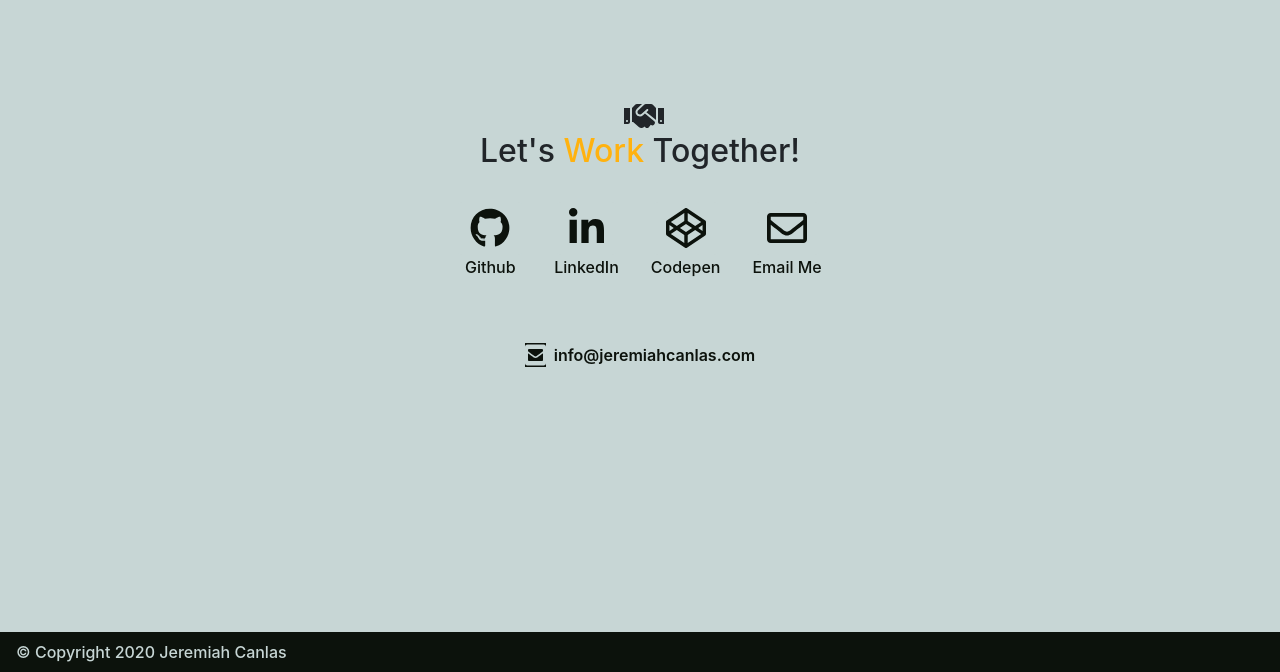
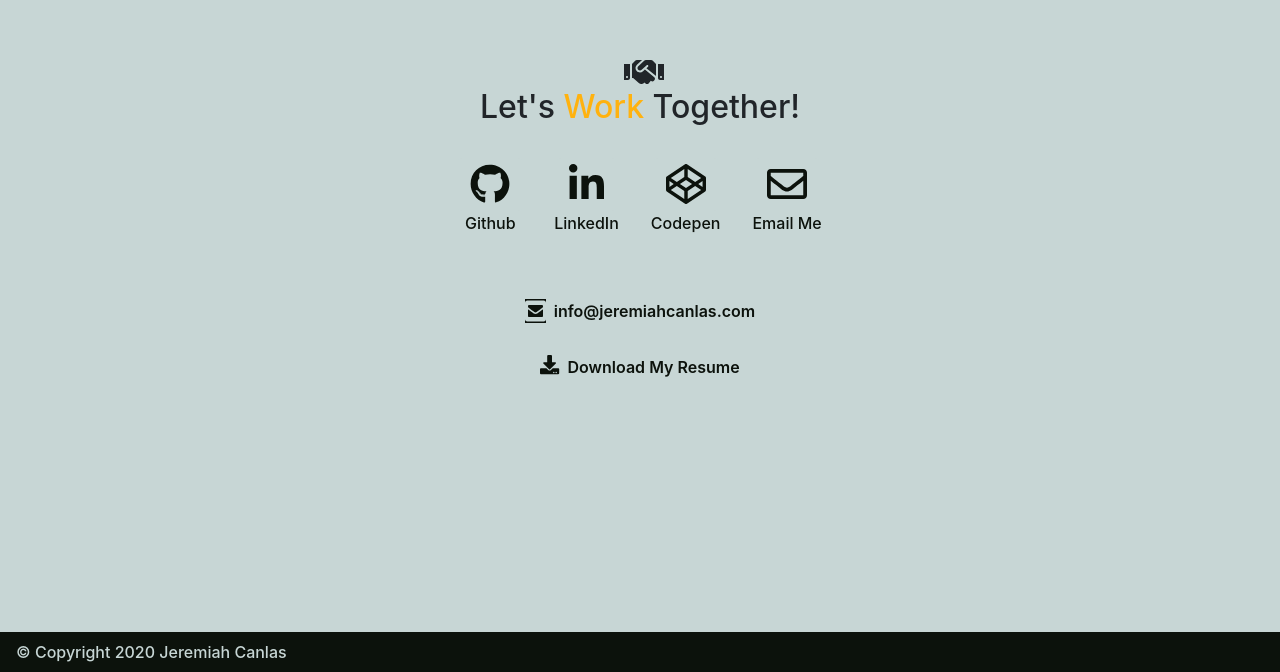
Before and after one commit to jeremiahcanlas/revised-portfolio, a React (Create React App) app: page / in a window 1280 px wide. Shown: the part 1768-2440 px from the top of the page. Built offline with nearby package versions, Linux system fonts and the light colour scheme.

Commit message:
added link to download resume

```diff
--- a/src/compos/contact.js
+++ b/src/compos/contact.js
@@ -3,7 +3,7 @@ import {Button} from 'react-bootstrap'
 import { FontAwesomeIcon } from "@fortawesome/react-fontawesome";
 import { faGithub,faLinkedinIn,faCodepen } from '@fortawesome/free-brands-svg-icons'
 import {faEnvelope} from "@fortawesome/free-regular-svg-icons";
-import {faHandshake,faEnvelopeSquare} from "@fortawesome/free-solid-svg-icons";
+import {faHandshake,faEnvelopeSquare, faDownload} from "@fortawesome/free-solid-svg-icons";
 
 
 
@@ -42,8 +42,14 @@ function Contact() {
               </div>
             </div>
             <div className='contact-footer'>
+              <div className='contact-footer-item'>
                 <FontAwesomeIcon icon={faEnvelopeSquare}/>
                 <a href='mailto:info@jeremiahcanlas.com' rel="noreferrer" target='_blank'>info@jeremiahcanlas.com</a>
+              </div>
+              <div className='contact-footer-item resume'>
+                  <FontAwesomeIcon icon={faDownload}/>
+                  <a href='resources/Resume.pdf' download>Download My Resume</a>
+              </div>
             </div>
         </div>
     )
--- a/src/compos/modal.js
+++ b/src/compos/modal.js
@@ -1,7 +1,7 @@
 import React,{useState} from 'react'
 import {Modal,Button} from 'react-bootstrap'
 import { FontAwesomeIcon } from "@fortawesome/react-fontawesome";
-import {faAddressCard,faMugHot,faArrowCircleLeft,faEnvelopeSquare} from "@fortawesome/free-solid-svg-icons";
+import {faAddressCard,faMugHot,faArrowCircleLeft,faEnvelopeSquare,faDownload} from "@fortawesome/free-solid-svg-icons";
 import { faGithubSquare,faLinkedin,faCodepen } from '@fortawesome/free-brands-svg-icons'
 
 function Modalcomponent({expanded}) {
@@ -52,6 +52,10 @@ function Modalcomponent({expanded}) {
                 <p>Email me</p>
               </div>
             </div>
+            <div className='modal-resume'>
+                  <FontAwesomeIcon icon={faDownload}/>
+                  <a href='resources/Resume.pdf' download>Download My Resume</a>
+            </div>
           </Modal.Body>
           <Modal.Footer>
             <Button size='sm' variant="secondary" onClick={handleClose}>
--- a/src/compos/navigation.js
+++ b/src/compos/navigation.js
@@ -23,6 +23,7 @@ function Navigation() {
 
 
 
+
     return (
         <Navbar bg='dark' expand='lg' variant='dark' expanded={expanded} fixed='top'>
            <Navbar.Toggle aria-controls='basic-navbar-nav' onClick={toggleNav}>
--- a/src/compos/welcome.js
+++ b/src/compos/welcome.js
@@ -16,6 +16,7 @@ function Welcome() {
         }
     }
 
+
     useEffect(() => { //will change the icon on dom mount after 2s
         setTimeout(() => {
             setIcon(faCode)
@@ -30,7 +31,7 @@ function Welcome() {
 
 
     return (
-        <div className='intro'>
+        <div className='intro' >
             <div className='container'>
                 <h1>Hi, I'm Jeremiah Canlas</h1>
                 <FontAwesomeIcon icon={icon} onMouseEnter={changeIcon} onMouseLeave={changeIcon} size='2x' className='mb-0'/>
--- a/src/style.scss
+++ b/src/style.scss
@@ -185,6 +185,27 @@ $screen-lg-min: 992px;
 
             }
 
+            .modal-resume {
+                margin-top: 1rem;
+
+
+                svg {
+                    color: $yellow;
+                }
+
+                a {
+                    color:$yellow;
+                    text-decoration: none;
+                    font-weight: 500;
+                    margin-left: 0.5rem;
+                }
+
+                a:hover {
+                    color: $main-color;
+                }
+
+
+            }
 
         }
 
@@ -310,7 +331,13 @@ $screen-lg-min: 992px;
 
     .contact-footer {
         display: flex;
+        flex-direction: column;
+
+        .contact-footer-item {
+            display: flex;
             flex-direction: row;
+            justify-content: center;
+            margin-bottom: 2rem;
 
             svg {
                 font-size:1.5rem;
@@ -329,7 +356,20 @@ $screen-lg-min: 992px;
             a:hover {
                 color: $yellow;
             }
+
+
         }
+
+        .resume {
+
+            svg {
+                background-color: $main-color;
+                color: $nav-color;
+                font-size: 1.2rem;
+            }
+        }
+    }
+
 }
 //footer section
 footer {
```
Also changed, not shown: src/App.js (+6 -1 lines), src/dist/style.css, 2 other files (tests, documents, lock files or other folders). Lines whose indentation alone changed are shown as unchanged.
